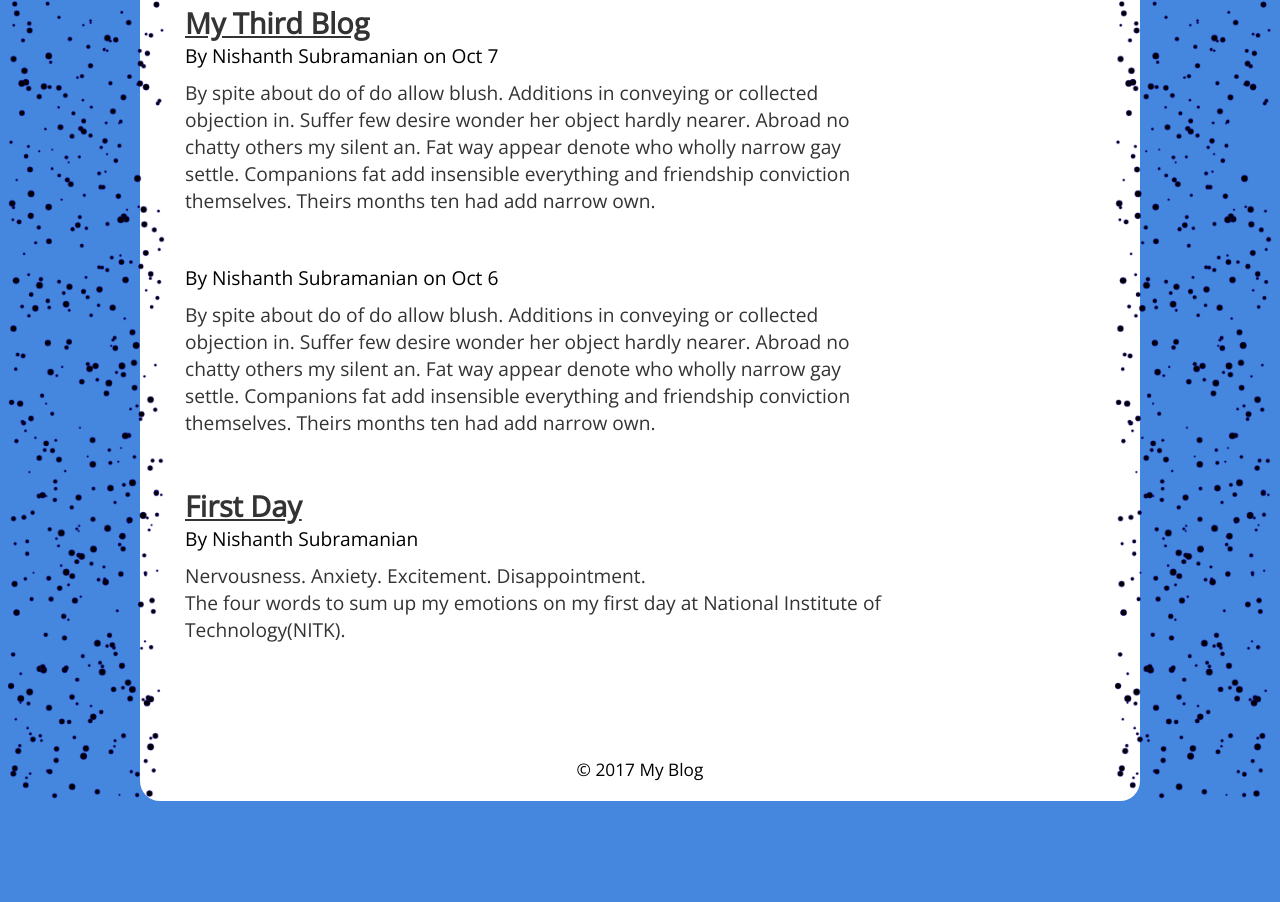
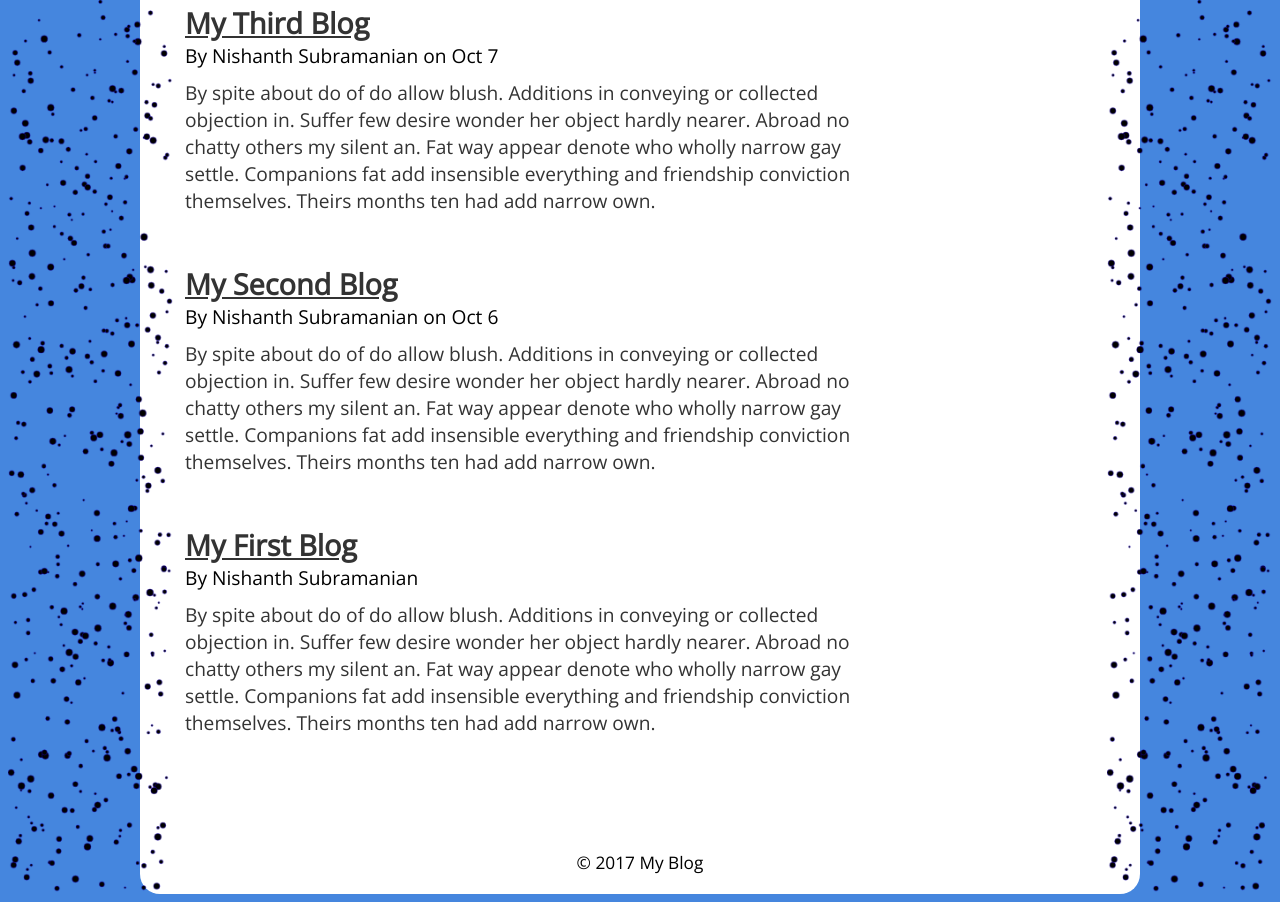
Before and after one commit to NishanthSubramanian/Sample-Web-Page, a plain HTML site: page html-css3/index.html in a window 1280 px wide. Shown: the part 874-1776 px from the top of the page. Before the commit the page ends 1683 px from the top, so only its background shows below. Drawn offline with nearby package versions, Linux system fonts and the light colour scheme.

Commit message:
Edited Sample Webpage to random generated text.

```diff
--- a/html-css3/index.html
+++ b/html-css3/index.html
@@ -33,14 +33,14 @@
                 <p>By spite about do of do allow blush. Additions in conveying or collected objection in. Suffer few desire wonder her object hardly nearer. Abroad no chatty others my silent an. Fat way appear denote who wholly narrow gay settle. Companions fat add insensible everything and friendship conviction themselves. Theirs months ten had add narrow own. </p>
             </article>
             <article>
-               <h2><a href=""></a></h2>
+               <h2><a href="">My Second Blog</a></h2>
                 <div>By Nishanth Subramanian on Oct 6</div>
                 <p>By spite about do of do allow blush. Additions in conveying or collected objection in. Suffer few desire wonder her object hardly nearer. Abroad no chatty others my silent an. Fat way appear denote who wholly narrow gay settle. Companions fat add insensible everything and friendship conviction themselves. Theirs months ten had add narrow own. </p>
             </article>
             <article>
-               <h2><a href="">First Day</a></h2>
+               <h2><a href="">My First Blog</a></h2>
                 <div>By Nishanth Subramanian</div>
-                <p>Nervousness. Anxiety. Excitement. Disappointment. <br> The four words to sum up my emotions on my first day at National Institute of Technology(NITK).  </p>
+                <p>By spite about do of do allow blush. Additions in conveying or collected objection in. Suffer few desire wonder her object hardly nearer. Abroad no chatty others my silent an. Fat way appear denote who wholly narrow gay settle. Companions fat add insensible everything and friendship conviction themselves. Theirs months ten had add narrow own. </p>
             </article>
             </main>
             <aside>
```
